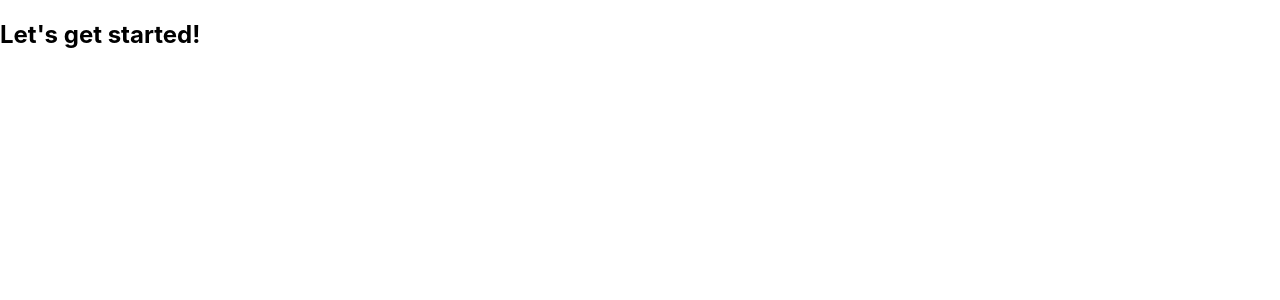
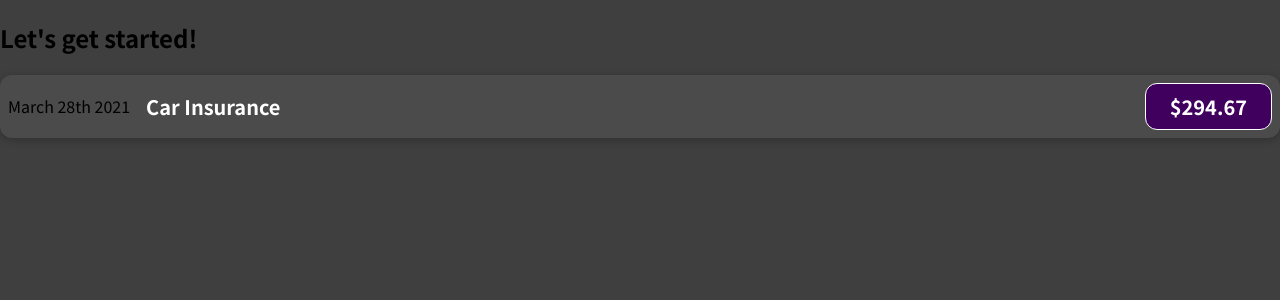
Before and after one commit to HYBEN09/udemy-react, a React (Create React App) app: page / in a window 1280 px wide. Shown: the top 300 px of the page. Built offline with nearby package versions, Linux system fonts and the light colour scheme.

Commit message:
ExpenseItem 컴포넌트 만들기

```diff
--- a/src/App.jsx
+++ b/src/App.jsx
@@ -1,7 +1,10 @@
+import { ExpenseItem } from "./components/ExpenseItem";
+
 function App() {
   return (
     <div>
       <h2>Let's get started!</h2>
+      <ExpenseItem />
     </div>
   );
 }
--- /dev/null
+++ b/src/components/ExpenseItem.css
@@ -0,0 +1,56 @@
+.expense-item {
+  display: flex;
+  justify-content: space-between;
+  align-items: center;
+  box-shadow: 0 2px 8px rgba(0, 0, 0, 0.25);
+  padding: 0.5rem;
+  margin: 1rem 0;
+  border-radius: 12px;
+  background-color: #4b4b4b;
+}
+
+.expense-item__description {
+  display: flex;
+  flex-direction: column;
+  gap: 1rem;
+  align-items: flex-end;
+  flex-flow: column-reverse;
+  justify-content: flex-start;
+  flex: 1;
+}
+
+.expense-item h2 {
+  color: #3a3a3a;
+  font-size: 1rem;
+  flex: 1;
+  margin: 0 1rem;
+  color: white;
+}
+
+.expense-item__price {
+  font-size: 1rem;
+  font-weight: bold;
+  color: white;
+  background-color: #40005d;
+  border: 1px solid white;
+  padding: 0.5rem;
+  border-radius: 12px;
+}
+
+@media (min-width: 580px) {
+  .expense-item__description {
+    flex-direction: row;
+    align-items: center;
+    justify-content: flex-start;
+    flex: 1;
+  }
+
+  .expense-item__description h2 {
+    font-size: 1.25rem;
+  }
+
+  .expense-item__price {
+    font-size: 1.25rem;
+    padding: 0.5rem 1.5rem;
+  }
+}
--- /dev/null
+++ b/src/components/ExpenseItem.jsx
@@ -0,0 +1,13 @@
+import "./ExpenseItem.css";
+
+export function ExpenseItem() {
+  return (
+    <div className="expense-item">
+      <div> March 28th 2021</div>
+      <div className="expense-item__description">
+        <h2>Car Insurance</h2>
+        <div className="expense-item__price">$294.67</div>
+      </div>
+    </div>
+  );
+}
--- a/src/index.css
+++ b/src/index.css
@@ -1,13 +1,14 @@
+@import url("https://fonts.googleapis.com/css2?family=Noto+Sans+JP:wght@400;700&display=swap");
+
+* {
+  box-sizing: border-box;
+}
+
+html {
+  font-family: "Noto Sans JP", sans-serif;
+}
+
 body {
   margin: 0;
-  font-family: -apple-system, BlinkMacSystemFont, 'Segoe UI', 'Roboto', 'Oxygen',
-    'Ubuntu', 'Cantarell', 'Fira Sans', 'Droid Sans', 'Helvetica Neue',
-    sans-serif;
-  -webkit-font-smoothing: antialiased;
-  -moz-osx-font-smoothing: grayscale;
+  background-color: #3f3f3f;
 }
-
-code {
-  font-family: source-code-pro, Menlo, Monaco, Consolas, 'Courier New',
-    monospace;
-}
```
